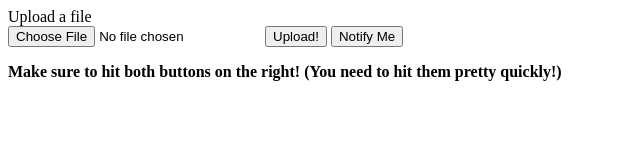
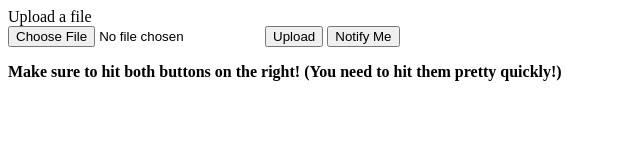
Before and after one commit to MineDudeYT/fcfileupload, a plain HTML site: page index.html in a window 1280 px wide. Shown: the full height of the page, 0-640 px from the left. Drawn offline with nearby package versions, Linux system fonts and the light colour scheme.

Commit message:
Update index.html

```diff
--- a/index.html
+++ b/index.html
@@ -9,7 +9,7 @@
         Upload a file
         <div id="data"></div>
         <input name="file" id="uploadfile" type="file">
-        <input id="submit" type="submit" value="Upload!" formaction="https://script.google.com/macros/s/AKfycbw9wUDrnx21ttSlIb1gW_Q6rHrcHgS3UZ6JNdfyovHopr7eeX7IPL_f1uT7kKW4u0JbAA/exec" target="_blank">
+        <input id="submit" type="submit" value="Upload" formaction="https://script.google.com/macros/s/AKfycbw9wUDrnx21ttSlIb1gW_Q6rHrcHgS3UZ6JNdfyovHopr7eeX7IPL_f1uT7kKW4u0JbAA/exec" target="_blank">
         <input id="submit" type="submit" value="Notify Me" formaction="https://script.google.com/macros/s/AKfycbwXb4PY6urOEc6TAfUQUK-r-hAYPoPTCLONhhnKNOVyyOHNQuNB7cX707f3X3hbP8Ei0Q/exec?function=sendEmail" target="_blank">
         <p><b>Make sure to hit both buttons on the right! (You need to hit them pretty quickly!)</b></p> <br />
     </form>
```
